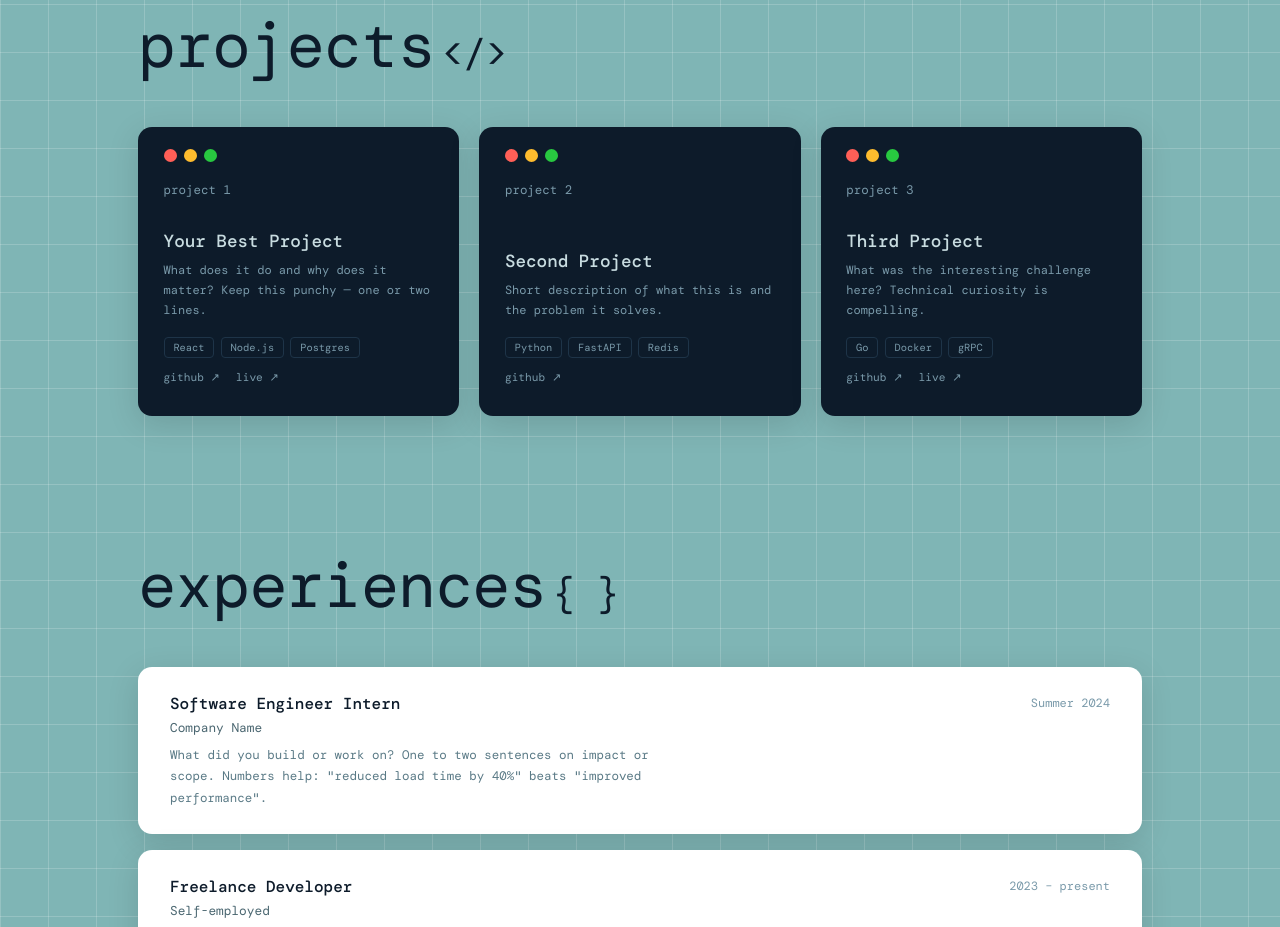
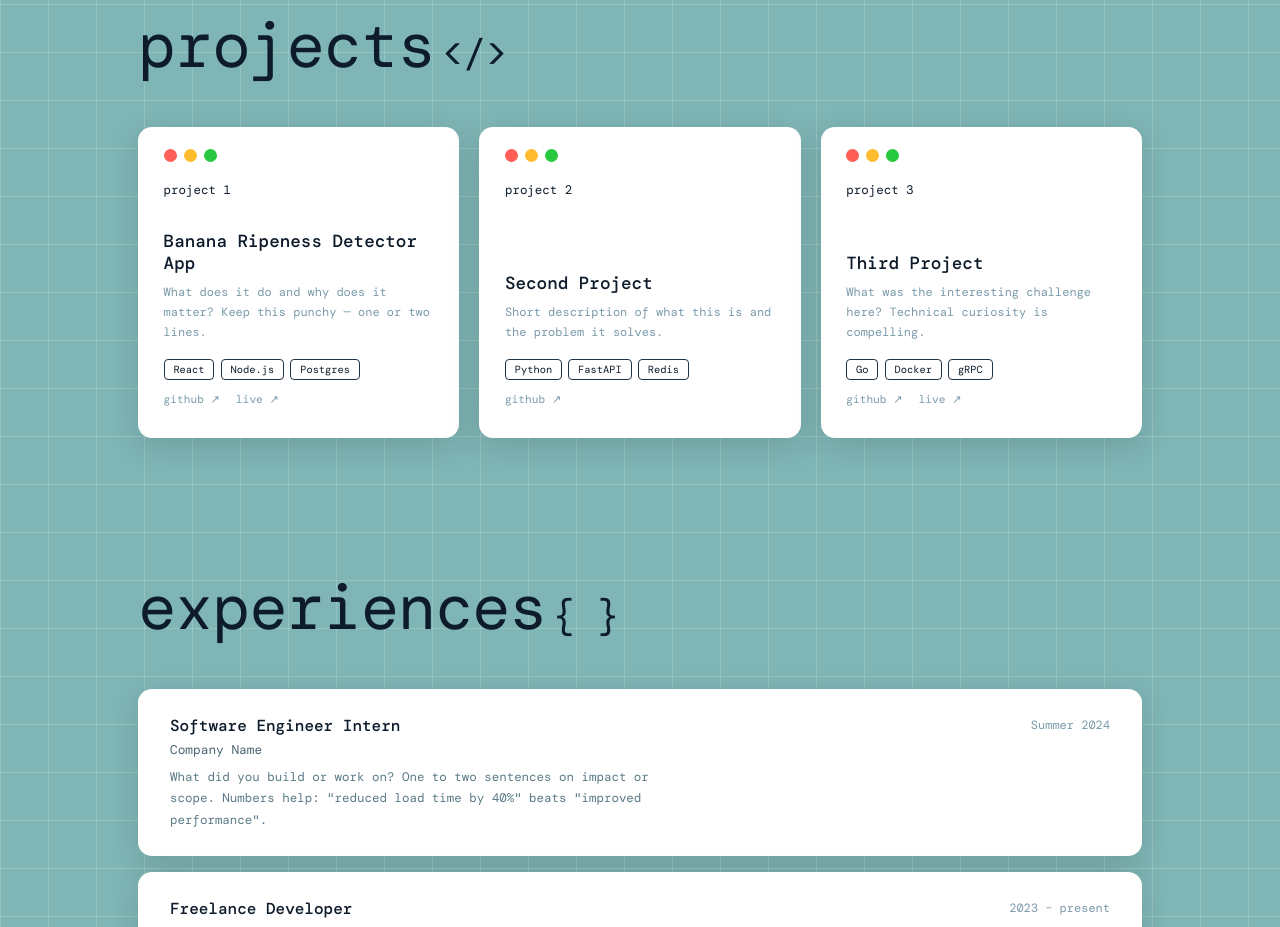
Before and after one commit to jeonqwon/portfolio-website, a plain HTML site: page index.html in a window 1280 px wide. Shown: the part 860-1787 px from the top of the page. Drawn offline with nearby package versions, Linux system fonts and the light colour scheme; a web font is replaced by a local one.

Commit message:
update colour of project section

```diff
--- a/index.html
+++ b/index.html
@@ -181,14 +181,14 @@
       transition: transform 0.2s, box-shadow 0.2s;
     }
     .project-card:hover { transform: translateY(-4px); box-shadow: 0 16px 40px rgba(0,0,0,0.25); }
-    .project-num { font-size: 0.78rem; color: var(--text-muted); margin-bottom: auto; }
+    .project-num { font-size: 0.78rem; color: var(--text-dark); margin-bottom: auto; }
     .project-footer { margin-top: 2rem; }
-    .project-title { font-size: 1.1rem; font-weight: 500; color: var(--text-light); margin-bottom: 0.5rem; }
+    .project-title { font-size: 1.1rem; font-weight: 500; color: var(--text-dark); margin-bottom: 0.5rem; }
     .project-desc { font-size: 0.75rem; color: var(--text-muted); line-height: 1.7; margin-bottom: 1rem; }
     .project-tags { display: flex; flex-wrap: wrap; gap: 0.4rem; }
     .project-tag {
       font-size: 0.65rem; padding: 0.2rem 0.55rem;
-      border: 1px solid #1e3448; color: var(--text-muted); border-radius: 4px;
+      border: 1px solid #1e3448; color: var(--text-dark); border-radius: 4px;
     }
     .project-links-row { display: flex; gap: 1rem; margin-top: 0.75rem; }
     .project-link { font-size: 0.7rem; color: var(--text-muted); text-decoration: none; transition: color 0.2s; }
@@ -289,11 +289,11 @@
     <h2 class="section-title reveal">projects <span class="code-tag">&lt;/&gt;</span></h2>
     <div class="projects-grid">
 
-      <div class="window window-dark project-card reveal">
+      <div class="window project-card reveal">
         <div class="dots"><div class="dot dot-r"></div><div class="dot dot-y"></div><div class="dot dot-g"></div></div>
         <span class="project-num">project 1</span>
         <div class="project-footer">
-          <div class="project-title">Your Best Project</div>
+          <div class="project-title">Banana Ripeness Detector App</div>
           <div class="project-desc">What does it do and why does it matter? Keep this punchy — one or two lines.</div>
           <div class="project-tags">
             <span class="project-tag">React</span><span class="project-tag">Node.js</span><span class="project-tag">Postgres</span>
@@ -305,7 +305,7 @@
         </div>
       </div>
 
-      <div class="window window-dark project-card reveal" style="transition-delay:0.1s">
+      <div class="window project-card reveal" style="transition-delay:0.1s">
         <div class="dots"><div class="dot dot-r"></div><div class="dot dot-y"></div><div class="dot dot-g"></div></div>
         <span class="project-num">project 2</span>
         <div class="project-footer">
@@ -320,7 +320,7 @@
         </div>
       </div>
 
-      <div class="window window-dark project-card reveal" style="transition-delay:0.2s">
+      <div class="window project-card reveal" style="transition-delay:0.2s">
         <div class="dots"><div class="dot dot-r"></div><div class="dot dot-y"></div><div class="dot dot-g"></div></div>
         <span class="project-num">project 3</span>
         <div class="project-footer">
```
